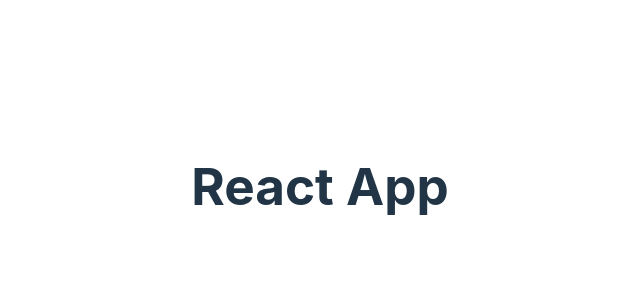
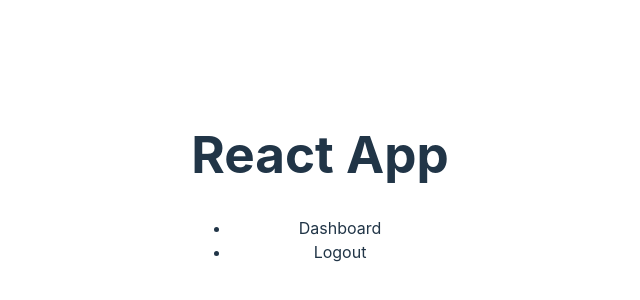
Before and after one commit to luke-dowling/example-repo, a React (Vite) app: page / in a window 1280 px wide. Shown: the part 214-514 px from the top of the page, without its empty margins (320-960 px from the left). Built offline with nearby package versions, Linux system fonts and the light colour scheme.

Commit message:
added navbar

```diff
--- a/src/App.jsx
+++ b/src/App.jsx
@@ -1,9 +1,11 @@
 import './App.css';
+import { Navbar } from './components/Navbar';
 
 function App() {
   return (
     <>
       <h1>React App</h1>
+      <Navbar />
     </>
   );
 }
--- /dev/null
+++ b/src/components/Navbar.jsx
@@ -0,0 +1,10 @@
+export const Navbar = () => {
+  return (
+    <nav>
+      <ul>
+        <li>Dashboard</li>
+        <li>Logout</li>
+      </ul>
+    </nav>
+  );
+};
```
